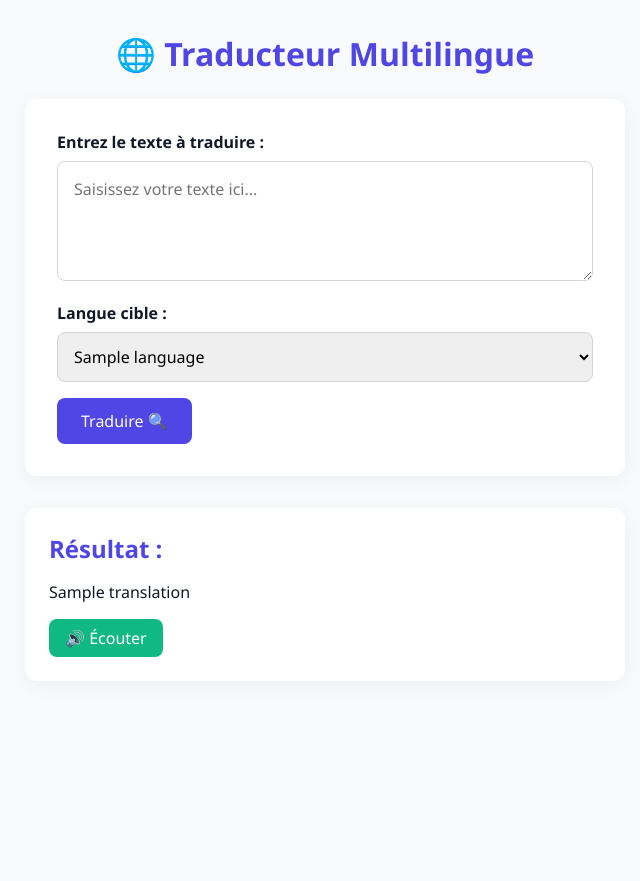
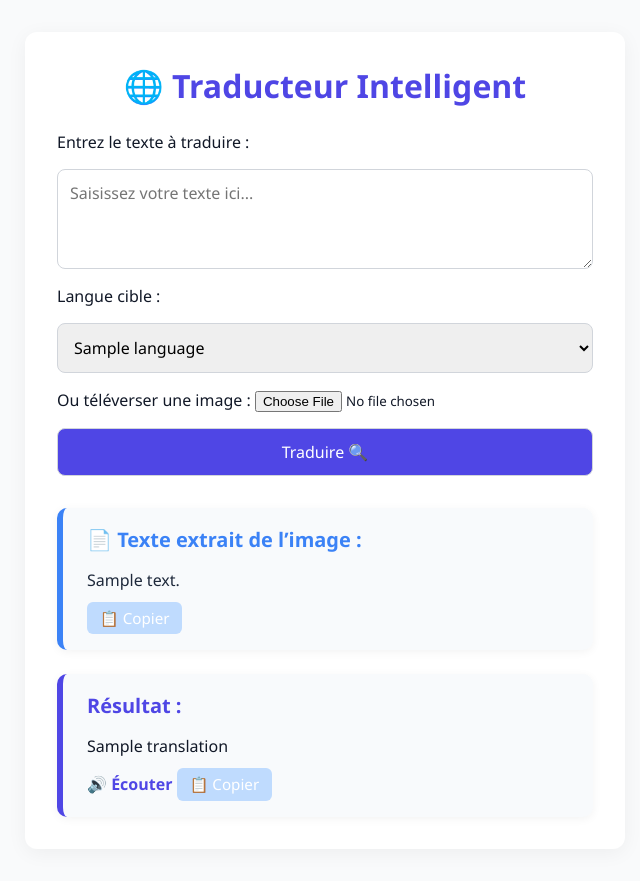
Before and after one commit to raphiouniame/traduction_niame_raph_77, a Flask app: template templates/index.html in a window 1280 px wide. Shown: the whole page, without its empty margins (315-955 px from the left). Before the commit the page ends 657 px from the top, so only its background shows below. Run offline with Flask 3, Linux system fonts and the light colour scheme; the template is opened without the code that fills it: most values are stand-ins (such as "Sample title", 1, 10 or a date in 2020).

Commit message:
Premier commit : version initiale

```diff
--- a/app.py
+++ b/app.py
@@ -1,3 +1,5 @@
+from PIL import Image, ImageEnhance, ImageFilter
+import pytesseract
 import os
 import uuid
 import time
@@ -23,6 +25,18 @@ os.makedirs(os.path.join(os.path.dirname(__file__), 'static'), exist_ok=True)
 # Vérifier que la clé API est bien définie (optionnel en production)
 if not DEEPL_API_KEY:
     print("ATTENTION: La clé API DeepL n'est pas définie dans les variables d'environnement")
+
+# Vérifier si Tesseract est disponible
+def is_tesseract_available():
+    try:
+        pytesseract.get_tesseract_version()
+        return True
+    except Exception:
+        return False
+
+TESSERACT_AVAILABLE = is_tesseract_available()
+if not TESSERACT_AVAILABLE:
+    print("ATTENTION: Tesseract OCR n'est pas disponible")
 
 # Langues supportées par DeepL et gTTS
 SUPPORTED_LANGUAGES = {
@@ -51,23 +65,46 @@ def home():
     translation = ""
     error = ""
     target_lang = ""
+    extracted_text = ""
 
     if request.method == "POST":
         text = request.form.get("text")
         target_lang = request.form.get("lang")
+        image_file = request.files.get("image")
 
-        if not text:
-            error = "Veuillez saisir du texte."
+        if image_file and image_file.filename != '':
+            if not TESSERACT_AVAILABLE:
+                error = "OCR non disponible sur ce serveur. Veuillez saisir le texte manuellement."
+            else:
+                try:
+                    # Ouvrir l'image avec Pillow
+                    img = Image.open(image_file)
+
+                    # Amélioration basique de l'image pour l'OCR
+                    img = img.convert('L')  # En niveaux de gris
+                    enhancer = ImageEnhance.Contrast(img)
+                    img = enhancer.enhance(2)  # Augmenter le contraste
+                    img = img.point(lambda x: 0 if x < 140 else 255, '1')  # Binarisation
+
+                    # Extraire le texte avec Tesseract OCR
+                    extracted_text = pytesseract.image_to_string(img).strip()
+
+                    if not extracted_text:
+                        error = "Aucun texte trouvé dans l'image."
+                    else:
+                        text = extracted_text  # Utiliser le texte extrait pour la traduction
+                except Exception as e:
+                    error = f"Erreur lors du traitement de l'image : {str(e)}"
+
+        if not text and not extracted_text:
+            error = "Veuillez saisir du texte ou téléverser une image."
         elif not target_lang:
             error = "Veuillez choisir une langue cible."
         elif target_lang not in SUPPORTED_LANGUAGES:
             error = f"Langue cible '{target_lang}' non supportée."
         else:
-            # Nettoyage du texte utilisateur
-            cleaned_text = text.strip().lower()
-            cleaned_text = cleaned_text.rstrip('?')  # Supprime le point d'interrogation en fin de ligne
+            cleaned_text = text.strip().lower().rstrip('?')
 
-            # Réponse statique si la question est détectée
             if cleaned_text in STATIC_RESPONSES:
                 translation = STATIC_RESPONSES[cleaned_text]
             else:
@@ -87,19 +124,17 @@ def home():
                             translation = result["translations"][0]["text"]
                         else:
                             error = f"Erreur DeepL ({response.status_code}) : {response.text}"
-                    except requests.exceptions.Timeout:
-                        error = "Le service de traduction est temporairement indisponible (timeout)."
-                    except requests.exceptions.RequestException as e:
-                        error = f"Erreur réseau lors de la requête : {str(e)}"
                     except Exception as e:
-                        error = f"Erreur inattendue : {str(e)}"
+                        error = f"Erreur réseau : {str(e)}"
 
     return render_template(
         "index.html",
         translation=translation,
         error=error,
         languages=SUPPORTED_LANGUAGES,
-        target_lang=target_lang
+        target_lang=target_lang,
+        extracted_text=extracted_text,
+        ocr_available=TESSERACT_AVAILABLE  # Passer l'info au template
     )
 
 
@@ -167,10 +202,12 @@ def handle_exception(e):
     return render_template("error.html", error=f"Une erreur est survenue : {str(e)}"), 500
 
 
-# Route de santé pour Railway
 @app.route('/health')
 def health():
-    return jsonify({"status": "healthy"}), 200
+    return jsonify({
+        "status": "healthy",
+        "ocr_available": TESSERACT_AVAILABLE
+    }), 200
 
 
 if __name__ == "__main__":
--- a/requirements.txt
+++ b/requirements.txt
@@ -3,3 +3,5 @@ requests==2.31.0
 python-dotenv==1.0.1
 gTTS==2.3.2
 gunicorn==21.2.0
+Pillow==10.0.0
+pytesseract==0.3.10
--- a/templates/index.html
+++ b/templates/index.html
@@ -1,17 +1,17 @@
 <!DOCTYPE html>
 <html lang="fr">
 <head>
-  <meta charset="UTF-8" />
-  <meta name="viewport" content="width=device-width, initial-scale=1.0" />
-  <title>Traducteur Multilingue</title>
-  <link rel="stylesheet" href="/static/css/animations.css">
+    <meta charset="UTF-8">
+    <meta name="viewport" content="width=device-width, initial-scale=1.0">
+    <title>Traducteur DeepL</title>
     <style>
         :root {
             --primary-color: #4f46e5;
             --bg-color: #f9fafb;
             --text-color: #111827;
             --card-bg: #ffffff;
-      --accent-color: #6366f1;
+            --danger-color: #ef4444;
+            --accent-blue: #3b82f6;
         }
 
         * {
@@ -27,107 +27,153 @@
             display: flex;
             flex-direction: column;
             align-items: center;
+            justify-content: start;
+            min-height: 100vh;
             padding: 2rem;
         }
 
-    h1 {
-      color: var(--primary-color);
-      margin-bottom: 1.5rem;
-    }
-
-    form {
+        .container {
             background: var(--card-bg);
             padding: 2rem;
             border-radius: 12px;
             box-shadow: 0 4px 20px rgba(0, 0, 0, 0.05);
             max-width: 600px;
             width: 100%;
-      margin-bottom: 2rem;
+        }
+
+        h1 {
+            text-align: center;
+            margin-bottom: 1.5rem;
+            color: var(--primary-color);
+        }
+
+        form {
+            display: flex;
+            flex-direction: column;
+            gap: 1rem;
         }
 
         textarea {
-      width: 100%;
-      height: 120px;
-      padding: 1rem;
+            resize: vertical;
+            padding: 0.75rem;
             border: 1px solid #d1d5db;
             border-radius: 8px;
-      resize: vertical;
+            min-height: 100px;
             font-size: 1rem;
-      margin-bottom: 1rem;
         }
 
-    label {
-      display: block;
-      margin-bottom: 0.5rem;
-      font-weight: 600;
-    }
-
-    select {
-      width: 100%;
+        select,
+        button {
             padding: 0.75rem;
-      margin-bottom: 1rem;
+            border-radius: 8px;
             border: 1px solid #d1d5db;
-      border-radius: 8px;
             font-size: 1rem;
         }
 
         button {
             background-color: var(--primary-color);
             color: white;
-      border: none;
-      padding: 0.75rem 1.5rem;
-      font-size: 1rem;
-      border-radius: 8px;
             cursor: pointer;
             transition: background-color 0.3s ease;
         }
 
         button:hover {
-      background-color: var(--accent-color);
+            background-color: #6366f1;
         }
 
+        /* Bloc texte extrait */
+        .extracted-section {
+            background-color: #f8fafc;
+            border-left: 6px solid var(--accent-blue);
+            padding: 1rem 1.5rem;
+            border-radius: 10px;
+            box-shadow: 0 2px 10px rgba(0, 0, 0, 0.05);
+            font-size: 1rem;
+            color: #1e293b;
+            line-height: 1.6;
+        }
+
+        .extracted-section h3 {
+            color: var(--accent-blue);
+            margin-bottom: 0.75rem;
+            font-size: 1.25rem;
+        }
+
+        /* Bloc résultat de traduction */
         .result {
-      background: var(--card-bg);
-      padding: 1.5rem;
-      border-radius: 12px;
-      box-shadow: 0 4px 20px rgba(0, 0, 0, 0.05);
-      max-width: 600px;
-      width: 100%;
-      text-align: left;
+            background-color: #f8fafc;
+            border-left: 6px solid var(--primary-color);
+            padding: 1rem 1.5rem;
+            border-radius: 10px;
+            box-shadow: 0 2px 10px rgba(0, 0, 0, 0.05);
+            font-size: 1rem;
+            color: #111827;
+            line-height: 1.6;
         }
 
         .result h2 {
-      margin-bottom: 1rem;
             color: var(--primary-color);
+            margin-bottom: 0.75rem;
+            font-size: 1.25rem;
+        }
+
+        .listen-button {
+            display: inline-block;
+            margin-top: 0.5rem;
+            color: var(--primary-color);
+            cursor: pointer;
+            font-weight: bold;
+        }
+
+        .listen-button:hover {
+            text-decoration: underline;
+        }
+
+        /* Style des boutons de copie */
+        .extracted-section button,
+        .result button {
+            background-color: #bfdbfe;
+            border: none;
+            padding: 0.4rem 0.8rem;
+            border-radius: 6px;
+            cursor: pointer;
+            font-size: 0.95rem;
+            margin-top: 0.5rem;
+            transition: background-color 0.3s ease;
+        }
+
+        .extracted-section button:hover,
+        .result button:hover {
+            background-color: #93c5fd;
+        }
+
+        /* Loader */
+        #loader {
+            margin-top: 1rem;
+            color: var(--primary-color);
+            font-weight: bold;
+            text-align: center;
+        }
+
+        .output-container {
+            margin-top: 2rem;
+            display: flex;
+            flex-direction: column;
+            gap: 1.5rem;
         }
 
         .error {
-      color: red;
+            color: var(--danger-color);
             margin-top: 1rem;
-    }
-
-    .listen-button {
-      margin-top: 1rem;
-      display: inline-block;
-      background-color: #10b981;
-      padding: 0.5rem 1rem;
-      border-radius: 8px;
-      color: white;
-      font-weight: 500;
-      cursor: pointer;
-      transition: background-color 0.3s ease;
-    }
-
-    .listen-button:hover {
-      background-color: #059669;
+            text-align: center;
         }
     </style>
 </head>
 <body>
+    <div class="container">
+        <h1>🌐 Traducteur Intelligent</h1>
 
-  <h1>🌐 Traducteur Multilingue</h1>
-
-  <form method="POST">
+        <form method="POST" enctype="multipart/form-data">
             <label for="text">Entrez le texte à traduire :</label>
             <textarea id="text" name="text" placeholder="Saisissez votre texte ici...">{{ request.form.text if request.method == 'POST' else '' }}</textarea>
 
@@ -140,42 +186,82 @@
                 {% endfor %}
             </select>
 
+            <div>
+                <label for="image">Ou téléverser une image :</label>
+                <input type="file" name="image" accept="image/*">
+            </div>
+
+            <!-- Loader -->
+            <div id="loader" style="display: none;">🔄 Traitement en cours... Veuillez patienter.</div>
+
             <button type="submit">Traduire 🔍</button>
         </form>
+
+        <!-- Bloc combiné pour texte extrait + traduction -->
+        {% if extracted_text or translation %}
+            <div class="output-container">
+                {% if extracted_text %}
+                    <div class="extracted-section">
+                        <h3>📄 Texte extrait de l’image :</h3>
+                        <p id="extracted-text">{{ extracted_text }}</p>
+                        <button onclick="copyText('extracted-text')" type="button">📋 Copier</button>
+                    </div>
+                {% endif %}
 
                 {% if translation %}
                     <div class="result">
                         <h2>Résultat :</h2>
                         <p id="translated-text">{{ translation }}</p>
                         <span class="listen-button" onclick="speakText()">🔊 Écouter</span>
+                        <button onclick="copyText('translated-text')" type="button">📋 Copier</button>
+                    </div>
+                {% endif %}
             </div>
         {% endif %}
 
         {% if error %}
             <p class="error">{{ error }}</p>
         {% endif %}
+    </div>
 
     <script>
+        function showLoader(show) {
+            document.getElementById("loader").style.display = show ? "block" : "none";
+        }
+
+        // Afficher le loader si une image est uploadée
+        document.querySelector("form").addEventListener("submit", () => {
+            const imageInput = document.querySelector("[name=image]");
+            if (imageInput.files.length > 0) {
+                showLoader(true);
+            }
+        });
+
+        // Fonction pour copier le texte
+        function copyText(elementId) {
+            const text = document.getElementById(elementId).innerText;
+            navigator.clipboard.writeText(text).then(() => {
+                alert("✅ Texte copié !");
+            }).catch(err => {
+                alert("❌ Erreur lors de la copie : " + err);
+            });
+        }
+
+        // Fonction pour écouter la traduction
         function speakText() {
             const text = document.getElementById("translated-text").innerText;
             const lang = "{{ target_lang if target_lang else 'fr' }}";
-
             fetch(`/speak/${encodeURIComponent(text)}?lang=${lang}`)
-        .then(res => res.json())
+                .then(response => response.json())
                 .then(data => {
-          if (data.audio_url) {
                     const audio = new Audio(data.audio_url);
                     audio.play();
-          } else {
-            alert("Aucun fichier audio généré.");
-          }
                 })
-        .catch(err => {
-          console.error(err);
-          alert("Erreur lors de la lecture audio.");
+                .catch(error => {
+                    alert("Erreur lors de la génération audio.");
+                    console.error(error);
                 });
         }
     </script>
-
 </body>
 </html>
```
Also changed, not shown: 1 other file. Lines whose indentation alone changed are shown as unchanged.
